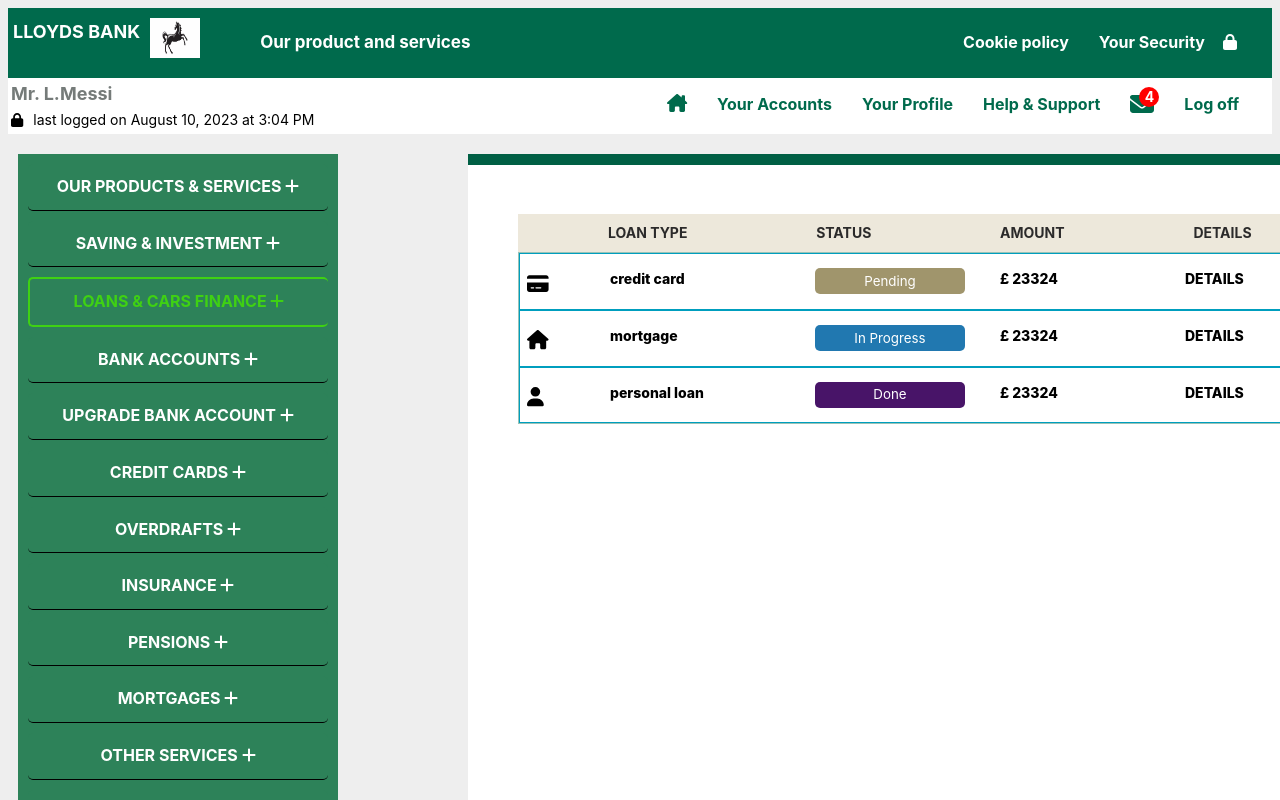
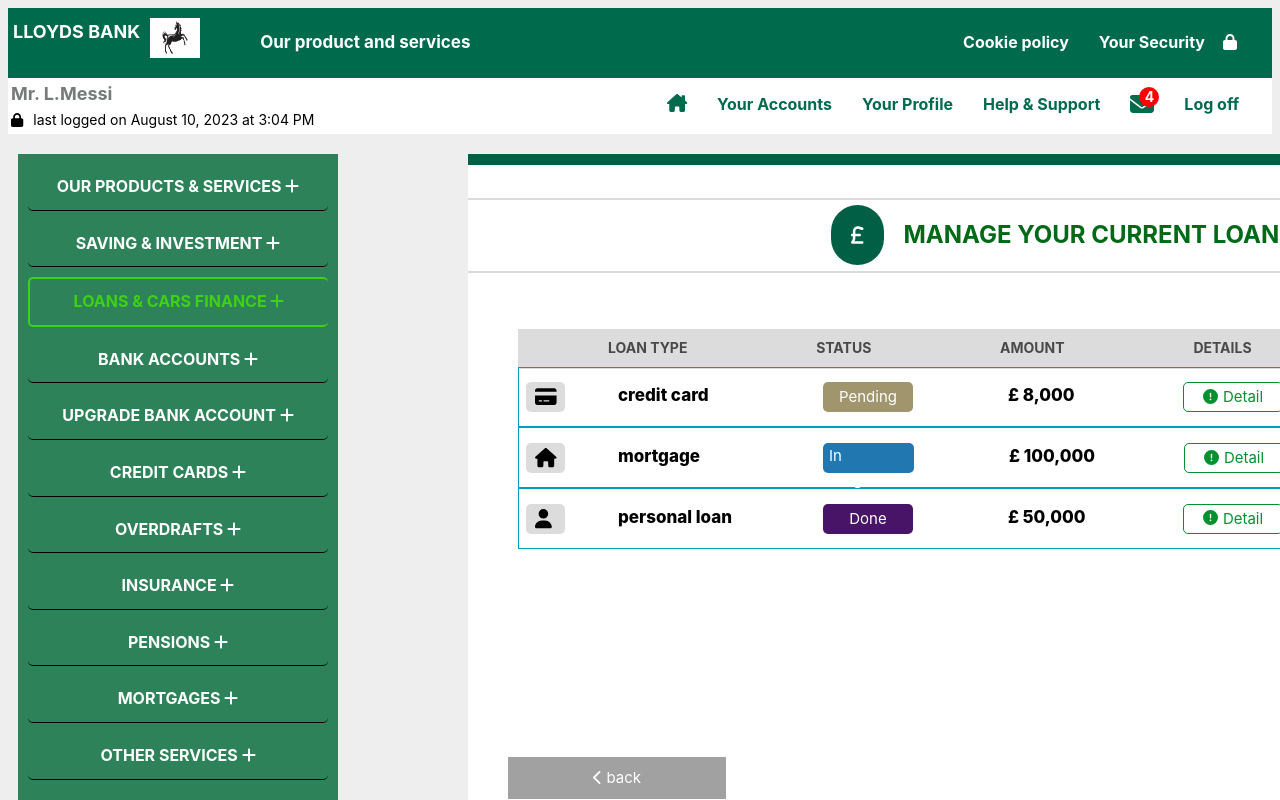
Before and after one commit to Safo-Samson/customer-interface-decisioning, a React (Vite) app: page /CurrentLoans in a window 1280 px wide. Shown: the top 800 px of the page. Built offline with nearby package versions, Linux system fonts and the light colour scheme.

Commit message:
done with current loans

```diff
--- a/src/components/startLoan/CurrentLoans.css
+++ b/src/components/startLoan/CurrentLoans.css
@@ -27,6 +27,7 @@
   align-items: left; /*Center vertically */
   padding-top: 33.08px;
   padding-bottom: 33.08px;
+  position: relative; /* for the button to be styled well*/
 }
 
 .current-loanInfo-container {
@@ -39,7 +40,7 @@
   margin-left: 50px;
   margin-right: 50px;
   color: rgb(43, 42, 42);
-  background-color: #ede8db;
+  background-color: #b5b5b578;
   text-transform: uppercase;
   height: 24px;
   width: 1000px;
@@ -52,6 +53,7 @@
   justify-content: space-between;
   width: 993px;
   padding-left: 60px;
+  color: rgba(18, 17, 17, 0.727);
   /* border: 5px solid blue; */
 }
 
@@ -67,10 +69,54 @@
   width: 1090px;
   position: absolute; /* making it fixed on the current loanInfo container*/
   /* height: 126px; */
-  border: 1px solid #99c3b7;
+  /* border: 1px solid #99c3b7; */
   /* margin-left: -10px; */
   justify-content: space-around;
   color: black;
   margin-top: 30px;
   /* border: 5px solid rgb(232, 10, 236); */
 }
+
+.currentLoan-back {
+  width: 218px;
+  height: 42px;
+  flex-shrink: 0;
+  background: #a1a1a1;
+  border: none;
+  color: white;
+  font-size: 15px;
+  font-style: normal;
+  margin-left: 40px;
+  margin-bottom: 20px;
+  cursor: pointer;
+  position: absolute; /* in relation to the container*/
+  bottom: 0;
+  left: 0;
+}
+
+.currentLoan-centered-container {
+  display: flex;
+  align-items: center;
+  justify-content: center;
+  margin-bottom: 40px;
+  border: 2px solid rgb(219, 219, 219);
+  border-left: none;
+  border-right: none;
+}
+
+.currentLoan-centered-container h1 {
+  font-size: 24px; /* Set font size */
+  color: rgb(0, 105, 24); /* Set font color */
+}
+
+.current-poundSign {
+  padding-right: 15px;
+  background-color: #005f44;
+  height: 20px;
+  color: white;
+  padding: 20px;
+  /* padding-bottom: 3; */
+  margin-right: 20px;
+  font-size: 30px;
+  border-radius: 50px;
+}
--- a/src/components/startLoan/CurrentLoans.jsx
+++ b/src/components/startLoan/CurrentLoans.jsx
@@ -1,13 +1,32 @@
 import VerticalBar from "../UIComponents/VerticalBar";
 import "./CurrentLoans.css";
 import LoanType from "./LoanType";
+import { FontAwesomeIcon } from "@fortawesome/react-fontawesome";
+import {
+  faChevronLeft,
+  faSterlingSign,
+} from "@fortawesome/free-solid-svg-icons";
+import { useNavigate } from "react-router-dom";
 const CurrrentLoans = () => {
+  const nav = useNavigate();
+
+  function backHome() {
+    nav("/");
+  }
   return (
     <div className="currentLoans-container">
       <VerticalBar />
 
       <div className="currentLoans-remaining-content">
         <div className="loans-container">
+          <div className="currentLoan-centered-container">
+            <FontAwesomeIcon
+              icon={faSterlingSign}
+              className="current-poundSign"
+            />{" "}
+            <h1>MANAGE YOUR CURRENT LOANS</h1>
+          </div>
+
           <div className="current-loanInfo-container">
             <div className="currentLoanHeaders">
               <b>LOAN TYPE</b> <b> STATUS</b>
@@ -19,26 +38,29 @@
               <LoanType
                 loanType={"Credit Card"}
                 status={"Pending"}
-                amount={23324}
-                details={"details"}
-                nextPayment={new Date().toLocaleDateString()}
+                amount={8000}
+                details={"Detail"}
+                // nextPayment={new Date("none").toLocaleDateString()}
               />
               <LoanType
                 loanType={"Mortgage"}
                 status={"In Progress"}
-                amount={23324}
-                details={"details"}
+                amount={100000}
+                details={"Detail"}
                 nextPayment={new Date().toLocaleDateString()}
               />
               <LoanType
                 loanType={"Personal Loan"}
                 status={"Done"}
-                amount={23324}
-                details={"details"}
-                nextPayment={new Date().toLocaleDateString()}
+                amount={50000}
+                details={"Detail"}
+                // nextPayment={new Date().toLocaleDateString()}
               />
             </div>
           </div>
+          <button className="currentLoan-back" onClick={backHome}>
+            <FontAwesomeIcon icon={faChevronLeft} /> back
+          </button>
         </div>
       </div>
     </div>
--- a/src/components/startLoan/LoanType.css
+++ b/src/components/startLoan/LoanType.css
@@ -8,7 +8,7 @@
   width: 1075px;
   border: 0.1px solid rgb(0, 158, 190);
 
-  height: 26px;
+  height: 30px;
 }
 .icon-type {
   min-width: 30px; /*giving them the same size*/
@@ -16,6 +16,9 @@
   font-size: 1.2rem;
   margin-left: 5px;
   margin-right: 51px;
+  background-color: #b5b5b578;
+  border-radius: 5px;
+  padding-left: 9px;
 }
 .details-page {
   min-width: 190px; /*giving them the same size*/
@@ -28,39 +31,61 @@
 }
 
 .details-page-amtDeet {
-  min-width: 100px;
+  min-width: 110px;
   margin-right: 65px;
   margin-bottom: 30px;
   /* border: 2px solid rgb(96, 18, 18); */
   padding-left: 20px;
 }
 
-
-.currentLoan-status-pending{
-background-color: #A0956C;
- min-width: 190px;
+.currentLoan-status-pending {
+  background-color: #a0956c;
+  min-width: 90px;
   border: none;
-  margin-right: 15px;
+  margin-right: 75px;
   color: #ffffff;
   border-radius: 5px;
+  font-size: 15px;
+  text-align: center;
 }
 
-.currentLoan-status-progress{
-background-color: #2178B0;
- min-width: 190px;
+.currentLoan-status-progress {
+  background-color: #2178b0;
+  min-width: 90px;
   border: none;
-  margin-right: 15px;
+  margin-right: 75px;
   color: #ffffff;
   border-radius: 5px;
+  font-size: 15px;
+  text-align: left;
 }
 
-.currentLoan-status-done{
+.currentLoan-status-done {
   background-color: #481468;
-  margin-right: 15px;
- min-width: 190px;
+  margin-right: 75px;
+  min-width: 90px;
   border: none;
-color: red;
   color: #ffffff;
   border-radius: 5px;
+  font-size: 15px;
+  text-align: center;
+}
 
+.currentLoan-details {
+  background-color: white;
+  border: 1px solid #039130;
+  height: 30px;
+  color: #039130;
+  border-radius: 5px;
+  font-size: 15px;
+  text-align: center;
+  min-width: 100px;
+  margin-right: 65px;
+  cursor: pointer;
+  /* margin-bottom: 30px; */
 }
+
+.currentLoan-details:hover {
+  background-color: #039130;
+  color: #ffffff;
+}
--- a/src/components/startLoan/LoanType.jsx
+++ b/src/components/startLoan/LoanType.jsx
@@ -5,6 +5,7 @@
   faUser,
   faCar,
   faHouse,
+  faCircleExclamation,
 } from "@fortawesome/free-solid-svg-icons";
 import { useNavigate } from "react-router-dom";
 
@@ -30,7 +31,9 @@
   return (
     <div className="current-loanFields-item">
       <div className="icon-type">{loanIcon}</div>
-      <div className="details-page">{props.loanType}</div>
+      <div className="details-page" style={{ fontSize: "17px" }}>
+        {props.loanType}
+      </div>
       <button
         className={` ${
           props.status === "Pending"
@@ -40,14 +43,22 @@
             : props.status === "Done"
             ? "currentLoan-status-done"
             : ""
-        }`}
-        style={{ minWidth: "150px" }}>
+        }`}>
         {props.status}
       </button>
-      <div className="details-page-amtDeet">£ {props.amount}</div>
-      <div className="details-page-amtDeet">{props.details}</div>
+      <div className="details-page-amtDeet" style={{ fontSize: "17px" }}>
+        £ {props.amount.toLocaleString()}
+        {/* to localeString uses commmas to split it */}
+      </div>
+      <button className="currentLoan-details">
+        <FontAwesomeIcon
+          icon={faCircleExclamation}
+          style={{ marginRight: "5px" }}
+        />
+        {props.details}
+      </button>
       <div className="details-page" style={{ paddingLeft: "40px" }}>
-        {props.nextPayment}
+        {props.nextPayment ? props.nextPayment : "---------"}
       </div>
     </div>
   );
--- a/src/components/startLoan/SmallSupport.jsx
+++ b/src/components/startLoan/SmallSupport.jsx
@@ -1,7 +1,12 @@
 import "./SmallSupport.css";
 import { FontAwesomeIcon } from "@fortawesome/react-fontawesome";
 import { faSterlingSign } from "@fortawesome/free-solid-svg-icons";
+import { useNavigate } from "react-router-dom";
 function SmallSupport() {
+  const navigate = useNavigate();
+  function manageCurrentLoans() {
+    navigate("/CurrentLoans");
+  }
   return (
     <div className="small-support-container">
       <img
@@ -27,7 +32,9 @@
           help you. If your needs have changed, we're here to help.
         </p>
       </div>
-      <button className="small-support-container-button">
+      <button
+        className="small-support-container-button"
+        onClick={manageCurrentLoans}>
         MANAGE CURRENT LOANS
       </button>
     </div>
```
Lines whose indentation alone changed are shown as unchanged.
